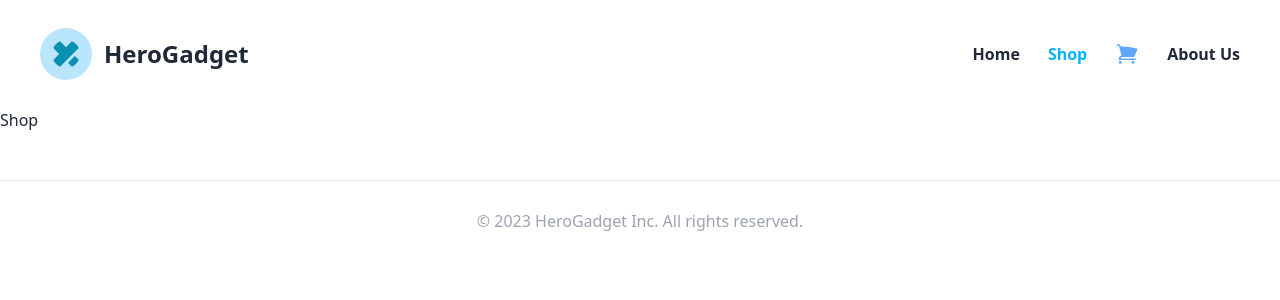
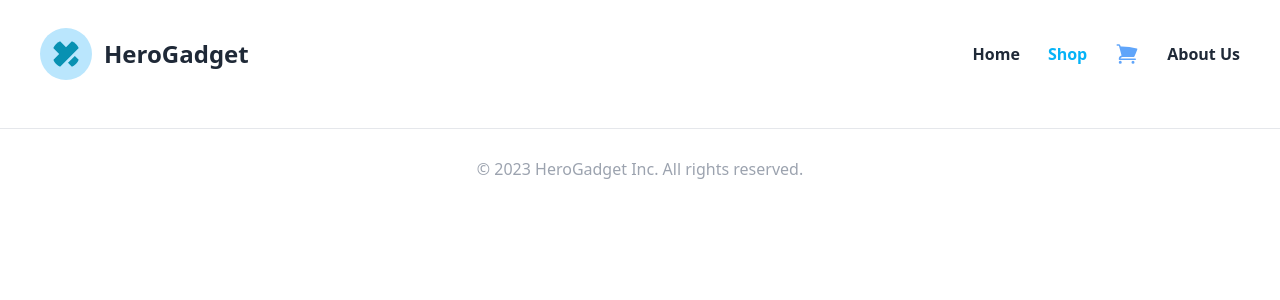
Before and after one commit to KhanZiaul/Hero-Gadget, a React (Vite) app: page /shop in a window 1280 px wide. Shown: the top 300 px of the page. Built offline with nearby package versions, Linux system fonts and the light colour scheme.

Commit message:
fetch products.json done

```diff
--- a/src/Components/About/About.jsx
+++ b/src/Components/About/About.jsx
@@ -6,7 +6,7 @@ const About = () => {
         <div className='text-center mt-10 w-[75%] mx-auto'>
             <h2 className='text-4xl mb-5 font-bold'>Help Center</h2>
             <div className='relative mb-7'>
-            <input type="text" className='border-2 rounded-full px-12 py-2' placeholder='Search...'/>
+            <input type="text" className='border-2 rounded-full px-12 py-2 bg-gray-200' placeholder='Search...'/>
             <MagnifyingGlassIcon className='w-6 h-6 absolute left-6 md:left-96 bottom-2 '></MagnifyingGlassIcon>
             </div>
             <div className=' grid grid-cols-3'>
--- a/src/Components/Footer/Footer.jsx
+++ b/src/Components/Footer/Footer.jsx
@@ -2,10 +2,10 @@ import React from 'react';
 
 const Footer = () => {
     return (
-        <div className='mt-40px min-h-full'>
+        <footer className='mt-40px min-h-full'>
             <hr className='mt-12' />
             <h2 className='text-center text-gray-400 my-7'>© 2023 HeroGadget Inc. All rights reserved.</h2>
-        </div>
+        </footer>
     );
 };
 
--- a/src/Components/Shop/Shop.jsx
+++ b/src/Components/Shop/Shop.jsx
@@ -1,9 +1,11 @@
 import React from 'react';
+import { useLoaderData } from 'react-router-dom';
 
 const Shop = () => {
+    const products = useLoaderData()
+    console.log(products)
     return (
         <div>
-            <h2>Shop</h2>
         </div>
     );
 };
--- a/src/main.jsx
+++ b/src/main.jsx
@@ -30,7 +30,8 @@ const router = createBrowserRouter([
       },
       {
         path: "shop",
-        element: <Shop></Shop>
+        element: <Shop></Shop>,
+        loader:() => fetch('products.json')
       }
     ]
   },
```
